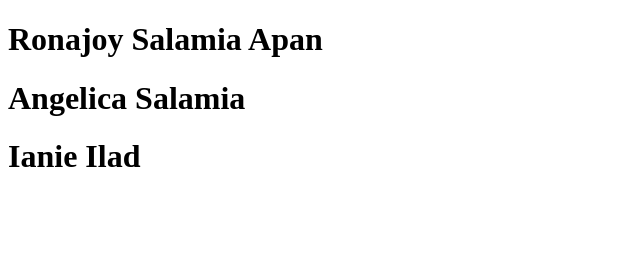
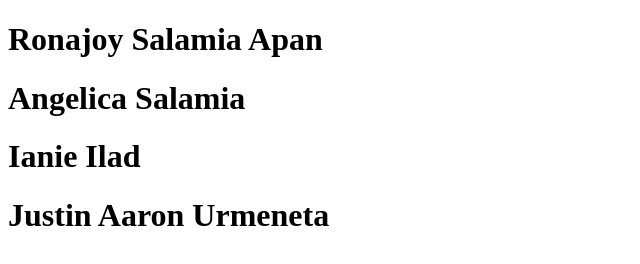
Before and after one commit to rijapersonal/Pass_It_On, a plain HTML site: page index.html in a window 1280 px wide. Shown: the whole page, without its empty margins (0-640 px from the left). Drawn offline with Linux system fonts and the light colour scheme.

Commit message:
Justin added his name

```diff
--- a/index.html
+++ b/index.html
@@ -9,5 +9,6 @@
     <h1>Ronajoy Salamia Apan</h1>
     <h1>Angelica Salamia</h1>
     <h1>Ianie Ilad</h1>
+    <h1>Justin Aaron Urmeneta</h1>
 </body>
 </html>
```
